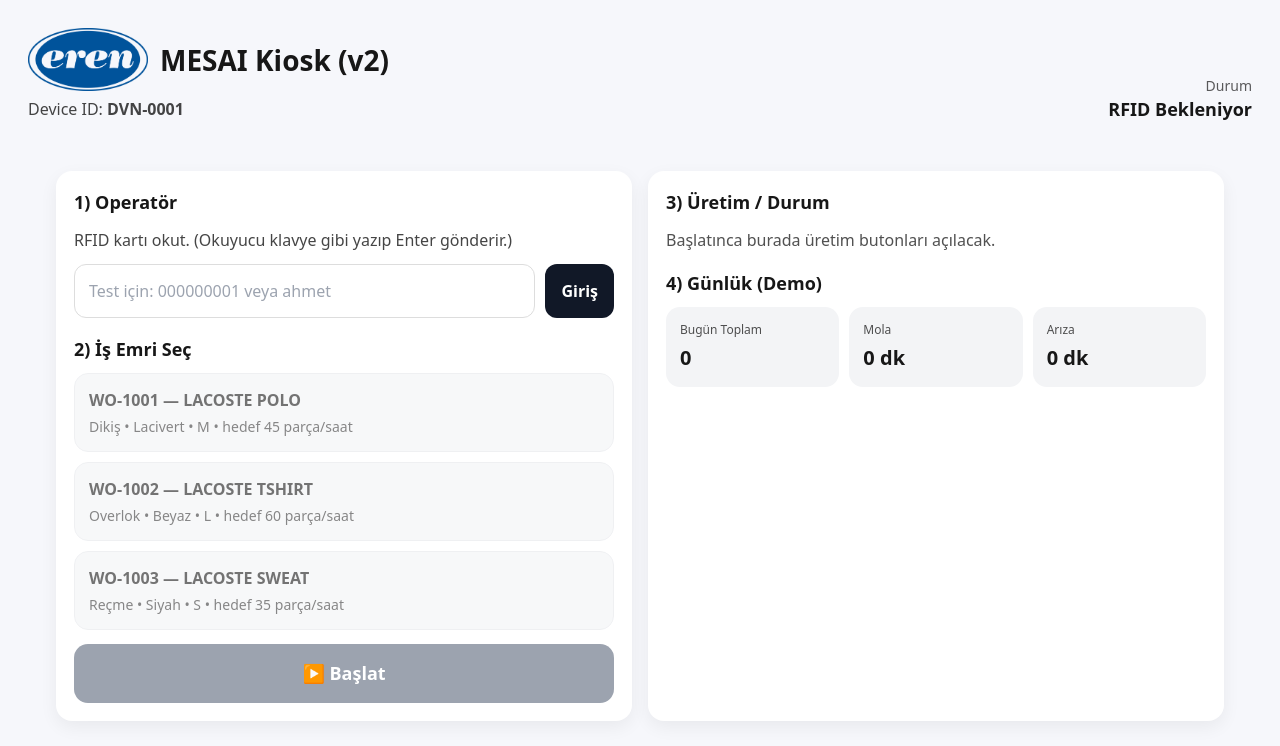
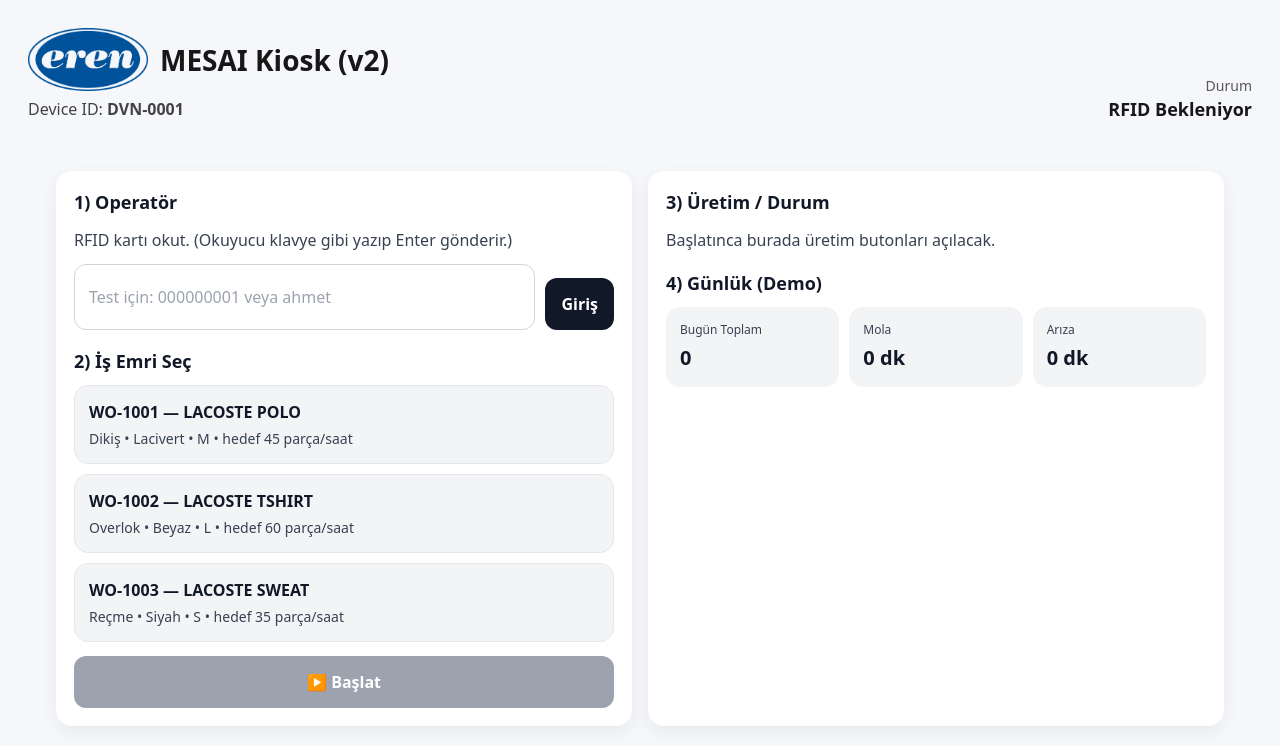
Before and after one commit to ahmetantem7/MESAI, a Next.js app: page /kiosk2 in a window 1280 px wide. Shown: the top 746 px of the page. Built offline with nearby package versions, Linux system fonts and the light colour scheme.

Commit message:
Fix kiosk2 contrast / remove opacity

```diff
--- a/app/kiosk2/KioskClient.tsx
+++ b/app/kiosk2/KioskClient.tsx
@@ -1,8 +1,6 @@
 'use client'
 
-import Image from "next/image";
-import { useEffect, useMemo, useRef, useState } from "react";
-
+import { useEffect, useMemo, useRef, useState } from 'react'
 
 type DowntimeReason = 'break' | 'fault'
 
@@ -49,7 +47,6 @@
 }
 
 export default function KioskClient({ deviceId }: { deviceId: string }) {
-
   const [rfidBuffer, setRfidBuffer] = useState('')
   const [selectedWO, setSelectedWO] = useState<WorkOrder | null>(null)
   const [state, setState] = useState<SessionState>({ phase: 'idle' })
@@ -149,12 +146,22 @@
     alert(
       `İŞ EMRİ BİTTİ\nOperatör: ${opName}\nWO: ${wo.wo}\nÜretilen: ${produced}\nSüre: ${formatHMS(elapsedMs)}\nPPH: ${Math.round(runningInfo.pph)}`
     )
-
     resetToIdle()
   }
 
+  const canPickWO = state.phase === 'authenticated'
+  const canStart = state.phase === 'authenticated' && !!selectedWO
+
   return (
-    <div style={{ padding: 28, fontFamily: 'system-ui', minHeight: '100vh', background: '#f6f7fb' }}>
+    <div
+      style={{
+        padding: 28,
+        fontFamily: 'system-ui',
+        minHeight: '100vh',
+        background: '#f6f7fb',
+        color: '#111827', // <-- KONTRAST FIX
+      }}
+    >
       <input
         ref={hiddenInputRef}
         value={rfidBuffer}
@@ -166,61 +173,73 @@
         style={{ position: 'absolute', opacity: 0, pointerEvents: 'none', height: 1, width: 1 }}
       />
 
-
       <div style={{ marginTop: 20, display: 'grid', gridTemplateColumns: '1fr 1fr', gap: 16 }}>
-        <div style={{ background: 'white', borderRadius: 16, padding: 18, boxShadow: '0 6px 18px rgba(0,0,0,0.06)' }}>
+        {/* SOL */}
+        <div style={cardStyle()}>
           <div style={{ display: 'flex', justifyContent: 'space-between', alignItems: 'center' }}>
             <div style={{ fontSize: 18, fontWeight: 800 }}>1) Operatör</div>
             {state.phase !== 'idle' && (
-              <button onClick={resetToIdle} style={{ padding: '10px 12px', borderRadius: 12, border: '1px solid #ddd', background: 'white' }}>
+              <button onClick={resetToIdle} style={ghostBtn()}>
                 Çıkış
               </button>
             )}
           </div>
 
-          {state.phase === 'idle' && (
+          {state.phase === 'idle' ? (
             <div style={{ marginTop: 12 }}>
-              <div style={{ fontSize: 16, opacity: 0.8 }}>RFID kartı okut. (Okuyucu klavye gibi yazıp Enter gönderir.)</div>
+              <div style={{ fontSize: 16, color: '#374151' }}>
+                RFID kartı okut. (Okuyucu klavye gibi yazıp Enter gönderir.)
+              </div>
               <div style={{ marginTop: 12, display: 'flex', gap: 10 }}>
                 <input
                   value={rfidBuffer}
                   onChange={(e) => setRfidBuffer(e.target.value)}
                   placeholder="Test için: 000000001 veya ahmet"
-                  style={{ flex: 1, padding: 14, borderRadius: 12, border: '1px solid #ddd', fontSize: 16 }}
+                  style={{
+                    flex: 1,
+                    padding: 14,
+                    borderRadius: 12,
+                    border: '1px solid #d1d5db',
+                    fontSize: 16,
+                    background: 'white',
+                    color: '#111827',
+                  }}
                 />
-                <button
-                  onClick={onRFIDEnter}
-                  style={{ padding: '14px 16px', borderRadius: 12, border: 0, background: '#111827', color: 'white', fontSize: 16, fontWeight: 700 }}
-                >
+                <button onClick={onRFIDEnter} style={solidBtn('#111827')}>
                   Giriş
                 </button>
               </div>
             </div>
+          ) : (
+            <div style={{ marginTop: 12, fontSize: 18 }}>
+              Operatör: <b>{state.operatorName}</b>
+            </div>
           )}
 
-          {state.phase !== 'idle' && <div style={{ marginTop: 12, fontSize: 18 }}>Operatör: <b>{state.operatorName}</b></div>}
+          <div style={{ marginTop: 18, fontSize: 18, fontWeight: 800 }}>2) İş Emri Seç</div>
 
-          <div style={{ marginTop: 18, fontSize: 18, fontWeight: 800 }}>2) İş Emri Seç</div>
           <div style={{ marginTop: 10, display: 'grid', gap: 10 }}>
             {demoWorkOrders.map((wo) => {
               const selected = selectedWO?.id === wo.id
-              const disabled = state.phase !== 'authenticated'
               return (
                 <button
                   key={wo.id}
-                  disabled={disabled}
+                  disabled={!canPickWO}
                   onClick={() => setSelectedWO(wo)}
                   style={{
                     textAlign: 'left',
                     padding: 14,
                     borderRadius: 14,
                     border: selected ? '2px solid #2563eb' : '1px solid #e5e7eb',
-                    background: disabled ? '#f3f4f6' : 'white',
-                    opacity: disabled ? 0.6 : 1,
+                    background: !canPickWO ? '#f3f4f6' : 'white',
+                    color: '#111827',
+                    cursor: !canPickWO ? 'not-allowed' : 'pointer',
                   }}
                 >
-                  <div style={{ fontWeight: 800 }}>{wo.wo} — {wo.model}</div>
-                  <div style={{ opacity: 0.85, marginTop: 4, fontSize: 14 }}>
+                  <div style={{ fontWeight: 800 }}>
+                    {wo.wo} — {wo.model}
+                  </div>
+                  <div style={{ marginTop: 4, fontSize: 14, color: '#374151' }}>
                     {wo.operation} • {wo.color} • {wo.size} • hedef {wo.target_pph} parça/saat
                   </div>
                 </button>
@@ -228,32 +247,20 @@
             })}
           </div>
 
-          <button
-            onClick={startWork}
-            disabled={!(state.phase === 'authenticated' && selectedWO)}
-            style={{
-              marginTop: 14,
-              width: '100%',
-              padding: 16,
-              borderRadius: 14,
-              border: 0,
-              background: state.phase === 'authenticated' && selectedWO ? '#16a34a' : '#9ca3af',
-              color: 'white',
-              fontSize: 18,
-              fontWeight: 900,
-            }}
-          >
+          <button onClick={startWork} disabled={!canStart} style={solidBtn(canStart ? '#16a34a' : '#9ca3af', true)}>
             ▶️ Başlat
           </button>
         </div>
 
-        <div style={{ background: 'white', borderRadius: 16, padding: 18, boxShadow: '0 6px 18px rgba(0,0,0,0.06)' }}>
+        {/* SAĞ */}
+        <div style={cardStyle()}>
           <div style={{ fontSize: 18, fontWeight: 800 }}>3) Üretim / Durum</div>
 
-          {(state.phase === 'running' || state.phase === 'paused') ? (
+          {state.phase === 'running' || state.phase === 'paused' ? (
             <div style={{ marginTop: 12 }}>
-              <div style={{ fontSize: 16, opacity: 0.85 }}>
-                Aktif WO: <b>{state.wo.wo}</b> — {state.wo.model} / {state.wo.operation} / {state.wo.color} / {state.wo.size}
+              <div style={{ fontSize: 16, color: '#374151' }}>
+                Aktif WO: <b style={{ color: '#111827' }}>{state.wo.wo}</b> — {state.wo.model} / {state.wo.operation} / {state.wo.color} /{' '}
+                {state.wo.size}
               </div>
 
               <div style={{ marginTop: 12, display: 'grid', gridTemplateColumns: '1fr 1fr 1fr', gap: 10 }}>
@@ -268,12 +275,20 @@
                 </button>
 
                 {state.phase === 'paused' ? (
-                  <button onClick={resume} style={btnStyle('#2563eb')}>▶️ Devam</button>
+                  <button onClick={resume} style={btnStyle('#2563eb')}>
+                    ▶️ Devam
+                  </button>
                 ) : (
-                  <button onClick={() => pause('break')} style={btnStyle('#f59e0b')}>⏸ Mola</button>
+                  <button onClick={() => pause('break')} style={btnStyle('#f59e0b')}>
+                    ⏸ Mola
+                  </button>
                 )}
 
-                <button onClick={() => pause('fault')} disabled={state.phase !== 'running'} style={btnStyle(state.phase === 'running' ? '#ef4444' : '#9ca3af')}>
+                <button
+                  onClick={() => pause('fault')}
+                  disabled={state.phase !== 'running'}
+                  style={btnStyle(state.phase === 'running' ? '#ef4444' : '#9ca3af')}
+                >
                   ⚠️ Arıza
                 </button>
 
@@ -283,7 +298,9 @@
               </div>
             </div>
           ) : (
-            <div style={{ marginTop: 12, opacity: 0.75, fontSize: 16 }}>Başlatınca burada üretim butonları açılacak.</div>
+            <div style={{ marginTop: 12, fontSize: 16, color: '#374151' }}>
+              Başlatınca burada üretim butonları açılacak.
+            </div>
           )}
 
           <div style={{ marginTop: 18, fontSize: 18, fontWeight: 800 }}>4) Günlük (Demo)</div>
@@ -301,10 +318,47 @@
 function Stat({ label, value }: { label: string; value: string }) {
   return (
     <div style={{ background: '#f3f4f6', borderRadius: 14, padding: 14 }}>
-      <div style={{ fontSize: 12, opacity: 0.75 }}>{label}</div>
-      <div style={{ fontSize: 20, fontWeight: 900, marginTop: 4 }}>{value}</div>
+      <div style={{ fontSize: 12, color: '#374151' }}>{label}</div>
+      <div style={{ fontSize: 20, fontWeight: 900, marginTop: 4, color: '#111827' }}>{value}</div>
     </div>
   )
+}
+
+function cardStyle() {
+  return {
+    background: 'white',
+    borderRadius: 16,
+    padding: 18,
+    boxShadow: '0 6px 18px rgba(0,0,0,0.06)',
+  } as const
+}
+
+function ghostBtn() {
+  return {
+    padding: '10px 12px',
+    borderRadius: 12,
+    border: '1px solid #d1d5db',
+    background: 'white',
+    color: '#111827',
+    fontSize: 14,
+    fontWeight: 700,
+    cursor: 'pointer',
+  } as const
+}
+
+function solidBtn(bg: string, fullWidth = false) {
+  return {
+    marginTop: 14,
+    width: fullWidth ? '100%' : undefined,
+    padding: '14px 16px',
+    borderRadius: 12,
+    border: 0,
+    background: bg,
+    color: 'white',
+    fontSize: 16,
+    fontWeight: 800,
+    cursor: bg === '#9ca3af' ? 'not-allowed' : 'pointer',
+  } as const
 }
 
 function btnStyle(bg: string) {
@@ -316,5 +370,6 @@
     color: 'white',
     fontSize: 18,
     fontWeight: 900,
+    cursor: bg === '#9ca3af' ? 'not-allowed' : 'pointer',
   } as const
 }
```
